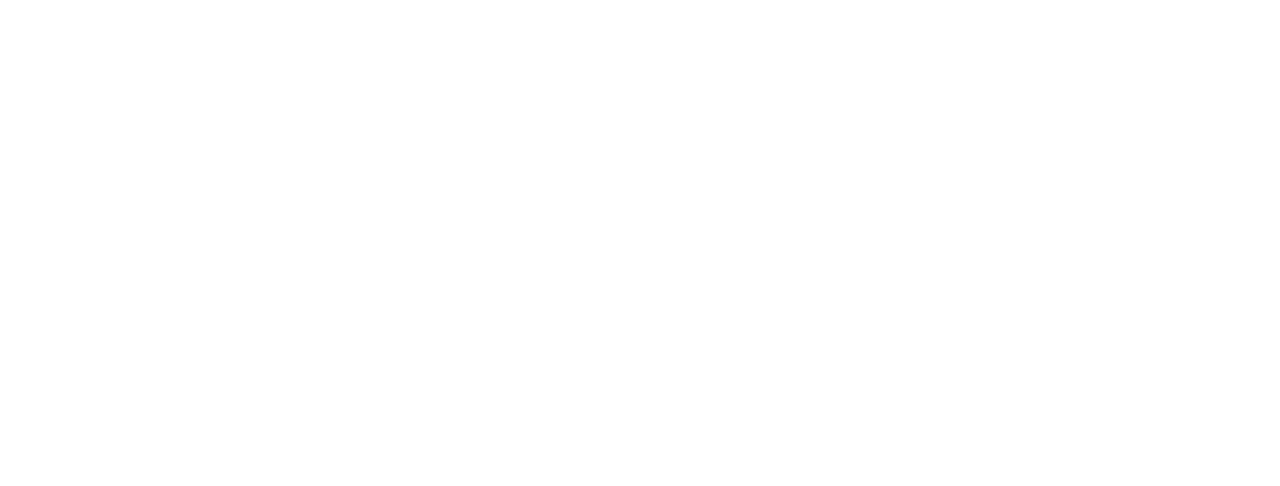
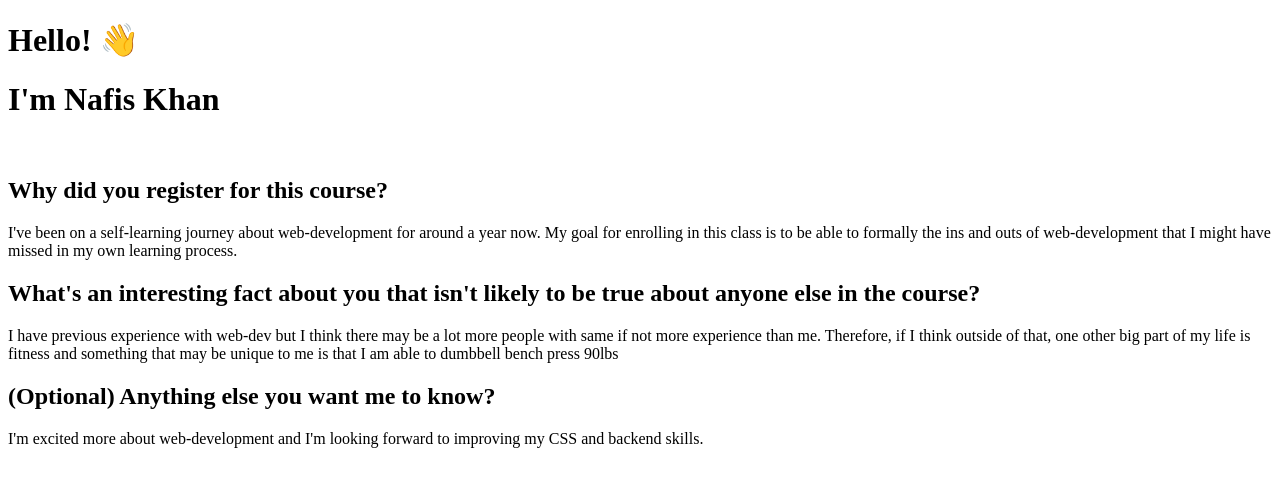
Before and after one commit to nafisK/CSC473_Assignment_1, a website: page index.html in a window 1280 px wide. Drawn offline with Linux system fonts and the light colour scheme.

Commit message:
assignment 1 completed

```diff
--- a/index.html
+++ b/index.html
@@ -4,6 +4,36 @@
     <meta charset="UTF-8" />
     <meta name="viewport" content="width=device-width,initial-scale=1" />
     <meta name="description" content="" />
+    <title>Nafis Khan</title>
   </head>
-  <body></body>
+  <body>
+    <h1>Hello! 👋</h1>
+    <h1>I'm Nafis Khan</h1>
+    <br />
+    <h2>Why did you register for this course?</h2>
+    <p>
+      I've been on a self-learning journey about web-development for around a
+      year now. My goal for enrolling in this class is to be able to formally
+      the ins and outs of web-development that I might have missed in my own
+      learning process.
+    </p>
+
+    <h2>
+      What's an interesting fact about you that isn't likely to be true about
+      anyone else in the course?
+    </h2>
+    <p>
+      I have previous experience with web-dev but I think there may be a lot
+      more people with same if not more experience than me. Therefore, if I
+      think outside of that, one other big part of my life is fitness and
+      something that may be unique to me is that I am able to dumbbell bench
+      press 90lbs
+    </p>
+
+    <h2>(Optional) Anything else you want me to know?</h2>
+    <p>
+      I'm excited more about web-development and I'm looking forward to
+      improving my CSS and backend skills.
+    </p>
+  </body>
 </html>
--- a/package.json
+++ b/package.json
@@ -11,7 +11,9 @@
   "author": "",
   "license": "ISC",
   "devDependencies": {
-    "html-validate": "^7.13.1",
+    "html-validate": "^7.13.1"
+  },
+  "dependencies": {
     "prettier": "^2.8.3"
   }
 }
```
Also changed, not shown: pnpm-lock.yaml.
